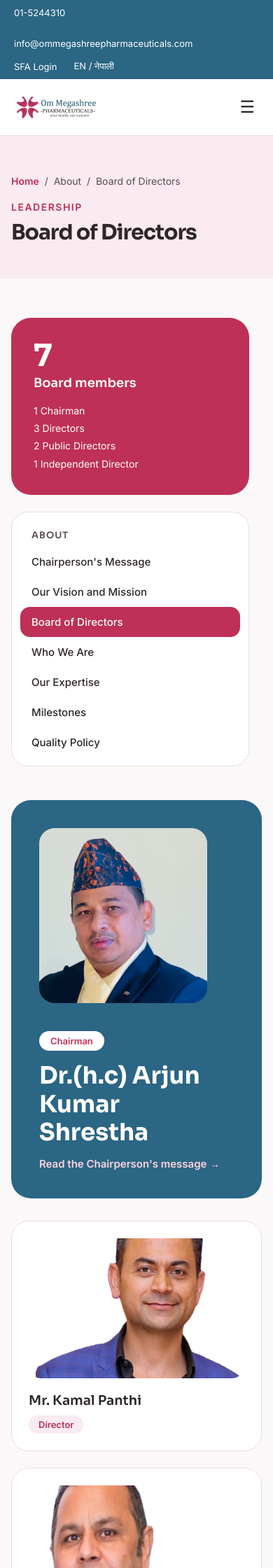
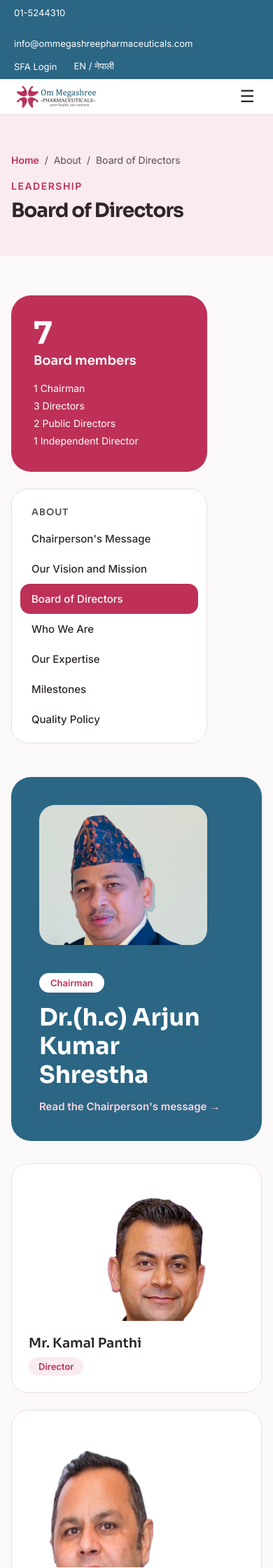
Before and after one commit to saileshkandel10/ommegashreefrontendwebsite, a Laravel app: page /board-of-directors in a window 390 px wide. Shown: the top 2240 px of the page at 70% size. Run offline with Laravel 12, Linux system fonts and the light colour scheme; style sheets or scripts are compiled from the project's sources.

Commit message:
Comprehensive mobile CSS: all pages responsive with padding, grid, flex overrides

```diff
--- a/resources/views/layouts/app.blade.php
+++ b/resources/views/layouts/app.blade.php
@@ -26,19 +26,17 @@
   .desktop-nav{display:flex}
   @media (max-width:768px){
     body{font-size:14px}
-    header{padding:0 20px;height:auto}
+    header{padding:0 20px!important;height:auto!important}
     header .menu-toggle{display:flex!important}
-    header .desktop-nav{display:none!important;position:absolute;top:80px;left:0;right:0;background:#fff;flex-direction:column;padding:20px;border-bottom:1px solid #EBDDE1;gap:0;z-index:60;width:100%}
+    header .desktop-nav{display:none!important;position:absolute!important;top:80px;left:0;right:0;background:#fff;flex-direction:column;padding:20px;border-bottom:1px solid #EBDDE1;gap:0;z-index:60;width:100%}
     header .desktop-nav.open{display:flex!important}
     header .desktop-nav a,header .desktop-nav .dropdown>a{padding:12px 0;border-bottom:1px solid #F3F3F5;font-size:16px;display:block;width:100%}
     .desktop-contact{display:none!important}
-    .desktop-nav .dropdown-menu{position:static;box-shadow:none;border:none;padding:0;width:100%;min-width:auto;background:#FBF8F9}
-    .desktop-nav .dropdown-menu a{padding:10px 20px;font-size:14px;color:#5A4E50}
+    .desktop-nav .dropdown-menu{position:static!important;box-shadow:none!important;border:none!important;padding:0!important;width:100%!important;min-width:auto!important;background:#FBF8F9}
+    .desktop-nav .dropdown-menu a{padding:10px 20px!important;font-size:14px!important;color:#5A4E50}
     .desktop-nav .dropdown-menu.show{display:block}
-    header .menu-toggle{display:flex}
-    header .contact-btn{padding:10px 20px;font-size:13px}
-    h1{font-size:36px!important;line-height:1.2!important}
-    h2{font-size:28px!important;line-height:1.3!important}
+    h1{font-size:34px!important;line-height:1.2!important}
+    h2{font-size:26px!important;line-height:1.3!important}
     .page-header,.section-header{padding:40px 20px!important}
     .container{padding:0 20px}
     .grid-4,.products-grid,.expertise-grid,.values-grid{grid-template-columns:1fr!important}
@@ -51,19 +49,29 @@
     .two-col,.three-col{flex-direction:column!important}
     .card-stack{margin-bottom:24px}
     .brand-text{font-size:16px!important}
-    [style*="padding:56px 80px"],[style*="padding:56px 80px 48px"],[style*="padding:0 80px"],[style*="padding:72px 80px"],[style*="padding:88px 80px"],[style*="margin:0 80px"]{padding-left:20px!important;padding-right:20px!important;margin-left:0!important;margin-right:0!important}
-    [style*="padding:56px 80px 72px"]{padding-left:20px!important;padding-right:20px!important}
-    [style*="margin:56px 80px"],[style*="margin:0 80px 72px"],[style*="margin:0 80px 88px"]{margin-left:0!important;margin-right:0!important}
-    [style*="height:420px"],[style*="height:440px"],[style*="height:260px"],[style*="height:280px"],[style*="height:340px"]{height:auto!important;max-height:250px!important}
-    [style*="grid-template-columns:repeat(3,"],[style*="grid-template-columns:repeat(4,"]{grid-template-columns:1fr!important}
-    [style*="flex-direction:row"]{flex-direction:column!important}
+    /* Override all inline paddings/margins */
+    [style*="padding:56px 80px"],[style*="padding:56px 80px 48px"],[style*="padding:0 80px"],[style*="padding:72px 80px"],[style*="padding:88px 80px"],[style*="padding:44px"],[style*="padding:36px"],[style*="padding:56px 80px 56px"],[style*="padding:40px 80px"],[style*="padding:0 80px 40px"],[style*="padding:0 80px 72px"],[style*="padding:0 80px 88px"]{padding-left:20px!important;padding-right:20px!important}
+    [style*="margin:0 80px"],[style*="margin:56px 80px"],[style*="margin:0 80px 72px"],[style*="margin:0 80px 88px"],[style*="margin:56px 80px 24px"],[style*="margin:72px 80px 24px"]{margin-left:0!important;margin-right:0!important}
+    /* Grid overrides */
+    [style*="grid-template-columns:repeat(3,"],[style*="grid-template-columns:repeat(4,"],[style*="grid-template-columns:repeat(2,"]{grid-template-columns:1fr!important}
+    /* Flex direction overrides */
+    [style*="flex-direction:row"],[style*="flex-wrap:wrap"][style*="gap:48px"],[style*="gap:64px"]{flex-direction:column!important}
+    /* Image height overrides */
+    [style*="height:420px"],[style*="height:440px"],[style*="height:260px"],[style*="height:280px"],[style*="height:340px"],[style*="height:220px"],[style*="height:200px"]{height:auto!important;max-height:250px!important}
+    /* Sticky sidebar override */
+    [style*="position:sticky;top:24px"]{position:static!important}
   }
   @media (max-width:480px){
-    h1{font-size:30px!important}
-    h2{font-size:24px!important}
+    h1{font-size:28px!important}
+    h2{font-size:22px!important}
     header{height:auto;padding:12px 20px}
     .menu-toggle{margin-left:auto}
-    [style*="padding:56px 80px"],[style*="padding:0 80px"],[style*="padding:72px 80px"],[style*="padding:88px 80px"],[style*="margin:0 80px"]{padding-left:16px!important;padding-right:16px!important;margin-left:0!important;margin-right:0!important}
+    [style*="padding:56px 80px"],[style*="padding:56px 80px 48px"],[style*="padding:0 80px"],[style*="padding:72px 80px"],[style*="padding:88px 80px"],[style*="padding:44px"],[style*="padding:36px"],[style*="padding:56px 80px 56px"],[style*="padding:40px 80px"],[style*="padding:0 80px 40px"],[style*="padding:0 80px 72px"],[style*="padding:0 80px 88px"]{padding-left:16px!important;padding-right:16px!important}
+    [style*="margin:0 80px"],[style*="margin:56px 80px"],[style*="margin:0 80px 72px"],[style*="margin:0 80px 88px"],[style*="margin:56px 80px 24px"],[style*="margin:72px 80px 24px"]{margin-left:0!important;margin-right:0!important}
+    [style*="grid-template-columns:repeat(3,"],[style*="grid-template-columns:repeat(4,"],[style*="grid-template-columns:repeat(2,"]{grid-template-columns:1fr!important}
+    [style*="flex-direction:row"],[style*="gap:48px"],[style*="gap:64px"]{flex-direction:column!important}
+    [style*="height:420px"],[style*="height:440px"],[style*="height:260px"],[style*="height:280px"],[style*="height:340px"],[style*="height:220px"],[style*="height:200px"]{height:auto!important;max-height:200px!important}
+    [style*="position:sticky;top:24px"]{position:static!important}
   }
 </style>
 </head>
```
